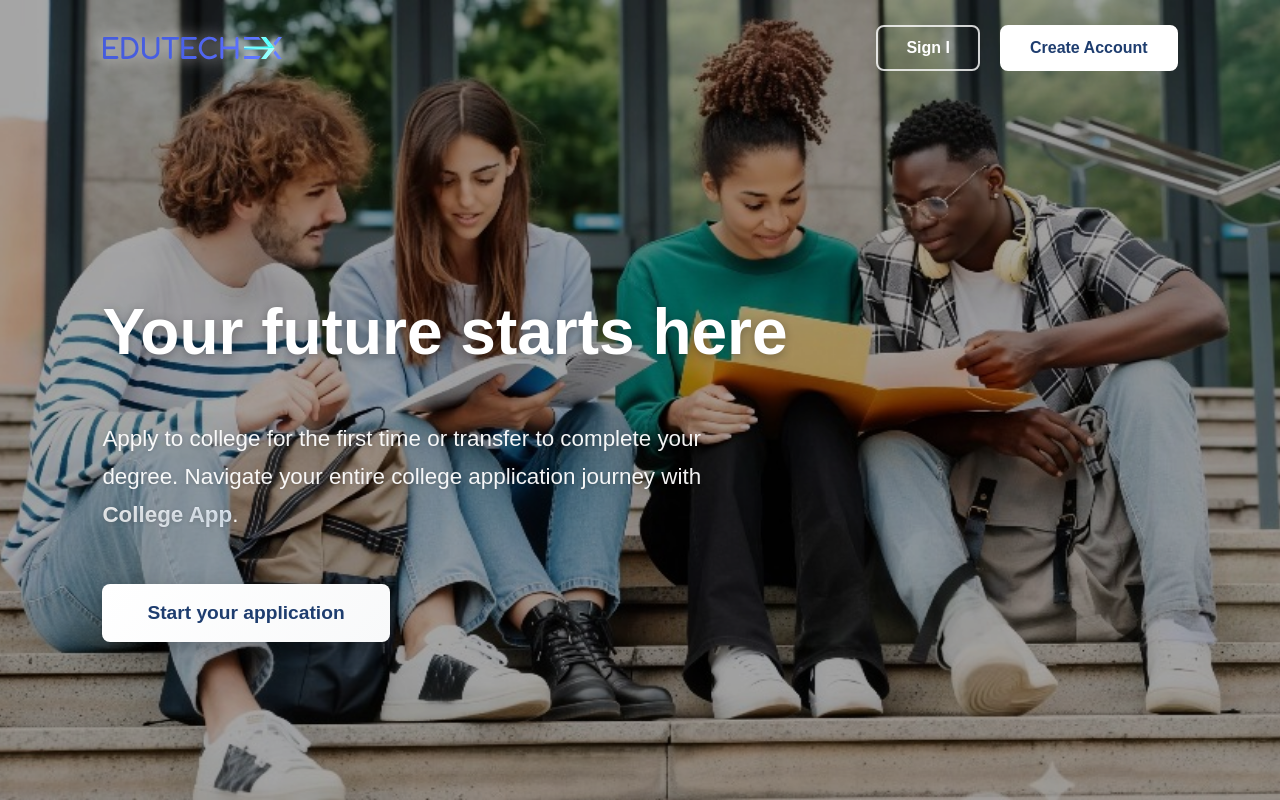
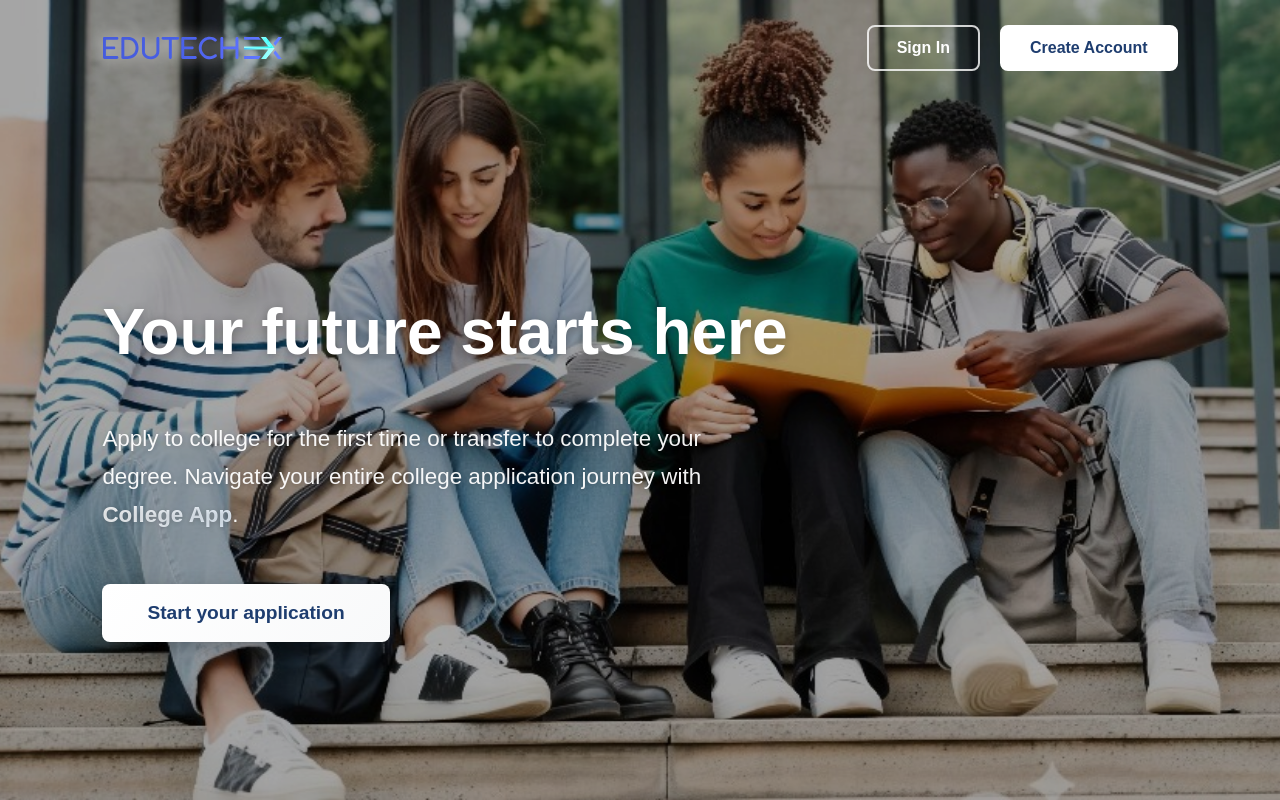
Before and after one commit to EDUTECHEX-GLOBAL/College-frontend-, a React (Create React App) app in the folder college-app/: page / in a window 1280 px wide. Built offline with nearby package versions, Linux system fonts and the light colour scheme; no server answers.

Commit message:
fixing the sign to sign in

```diff
--- a/college-app/src/components/Home.js
+++ b/college-app/src/components/Home.js
@@ -36,7 +36,7 @@ const Home = () => {
         <div className="header-buttons">
           {/* ✅ Added navigation for Sign In */}
           <button className="header-btn" onClick={handleSignIn}>
-            Sign I
+            Sign In
           </button>
           <button className="header-btn" onClick={handleCreateAccount}>
             Create Account
```
